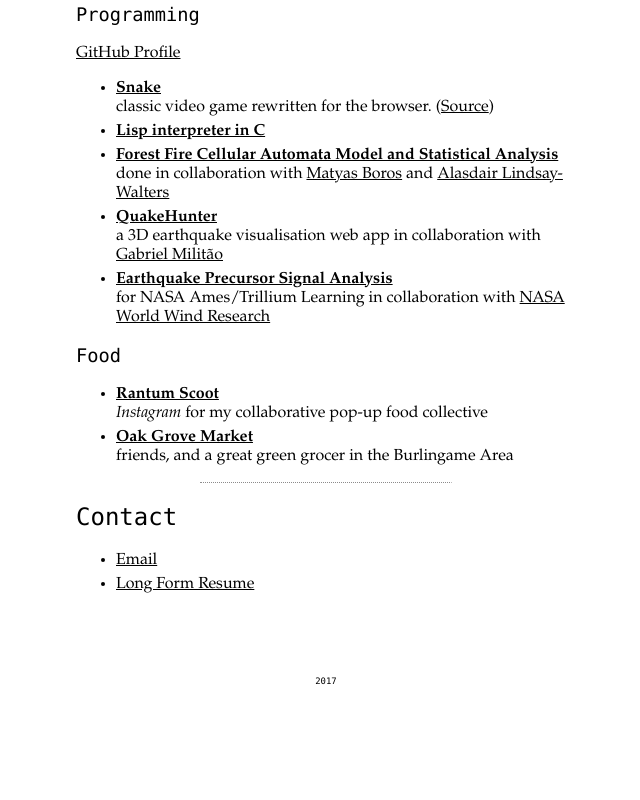
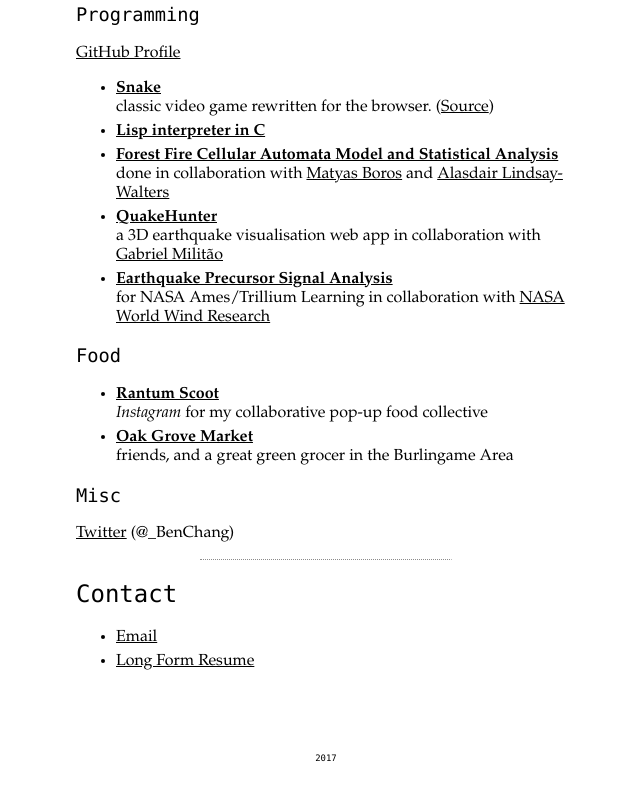
Before and after one commit to ben-chang/ben-chang.github.io, a plain HTML site: page index.html in a window 1280 px wide. Shown: the part 499-1299 px from the top of the page, without its empty margins (314-954 px from the left). Before the commit the page ends 1266 px from the top, so only its background shows below. Drawn offline with Linux system fonts and the light colour scheme.

Commit message:
updated resume

```diff
--- a/index.html
+++ b/index.html
@@ -58,13 +58,8 @@
   		<br>
   		friends, and a great green grocer in the Burlingame Area</li>
   	</ul>
-  	<!-- <h3>Misc</h3>
-  	<p><a href="https://twitter.com/this_chump">Twitter</a> (@this_chump)</p>
-  	<ul>
-  		<li><strong><a href="https://medium.com/thinkesque">Thinkesque</a></strong>
-  		<br>
-  		my on again, off again satirical <em>Medium</em> blog in collab with <a href="https://twitter.com/ChillerChamp">@ChillerChamp</a>, <a href="https://twitter.com/sleepynerd420">@sleepynerd420</a> and <a href="https://twitter.com/DangerZone288">@DangerZone288</a></li>
-  	</ul> -->
+  	<h3>Misc</h3>
+  	<p><a href="https://twitter.com/_BenChang">Twitter</a> (@_BenChang)</p>
     <hr class="bodyClass">
     <h2>Contact</h2>
     <ul>
```
Also changed, not shown: 1 other file.
